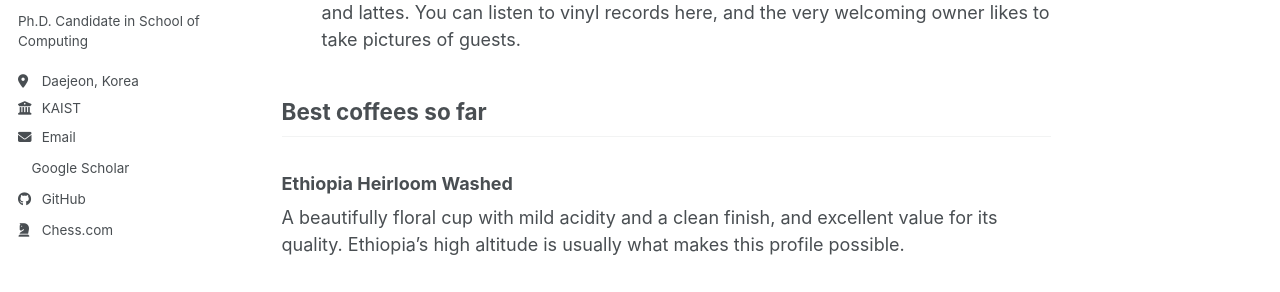
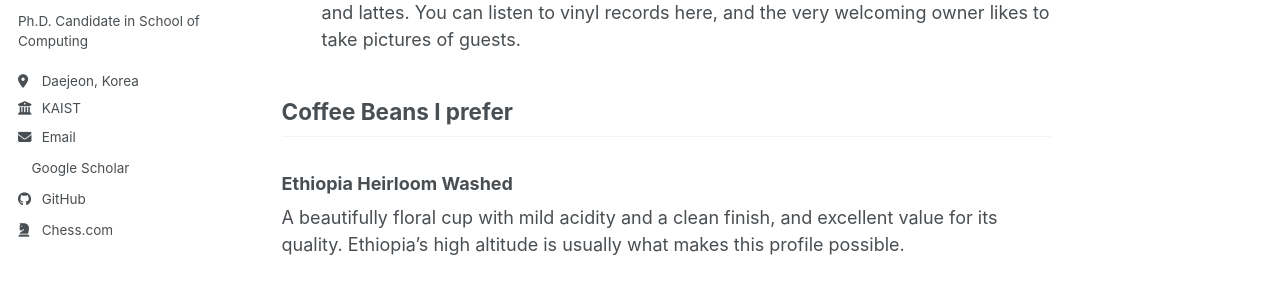
Before and after one commit to mekty2012/mekty2012.github.io, a Jekyll site: the page built from _pages/misc.md, in a window 1280 px wide and 900 px high, scrolled down 1250 px. Shown: the part 162-454 px from the top of the window. Built offline with Jekyll 4.4.1, drawn with Linux system fonts in a browser that asks for light colours; a style sheet for code colours, icons or effects is not loaded.

Commit message:
Rename coffee section on Misc page
Co-Authored-By: Claude Opus 5.5 <noreply@anthropic.com>

```diff
--- a/_pages/misc.md
+++ b/_pages/misc.md
@@ -30,7 +30,7 @@ Specialty coffee is one of my hobbies. I brew by hand both at home and in the la
 - **Center Coffee** (Seoul) \[[Samseong](https://www.google.com/maps/search/?api=1&query=센터커피+삼성점+서울+강남구+영동대로96길+26)\] \[[Lotte Myeongdong](https://www.google.com/maps/search/?api=1&query=센터커피+롯데명동+서울+중구+남대문로+81)\] \[[Seoul Station](https://www.google.com/maps/search/?api=1&query=센터커피+서울역점+서울+용산구+한강대로+405)\] \[[Guui Eastpole](https://www.google.com/maps/search/?api=1&query=센터커피+구의이스트폴점+서울+광진구+아차산로+402)\] \[[Gwanghwamun](https://www.google.com/maps/search/?api=1&query=센터커피+광화문점+서울+중구+세종대로+136)\] --- Mostly modern spaces with excellent brewed coffee, and the ice cream is also worth trying. It is led by Sang Ho Park, who placed 4th at the 2013 World Brewers Cup and 6th at the 2015 World Coffee in Good Spirits Championship.
 - **[Cafe BonDn](https://www.google.com/maps/search/?api=1&query=비온디앤+서울+중구+세종대로18길+28)** (near Seoul City Hall) --- Small and warm, with superb Geisha espresso and lattes. You can listen to vinyl records here, and the very welcoming owner likes to take pictures of guests.
 
-## Best coffees so far
+## Coffee Beans I prefer
 
 ### Ethiopia Heirloom Washed
 
```
